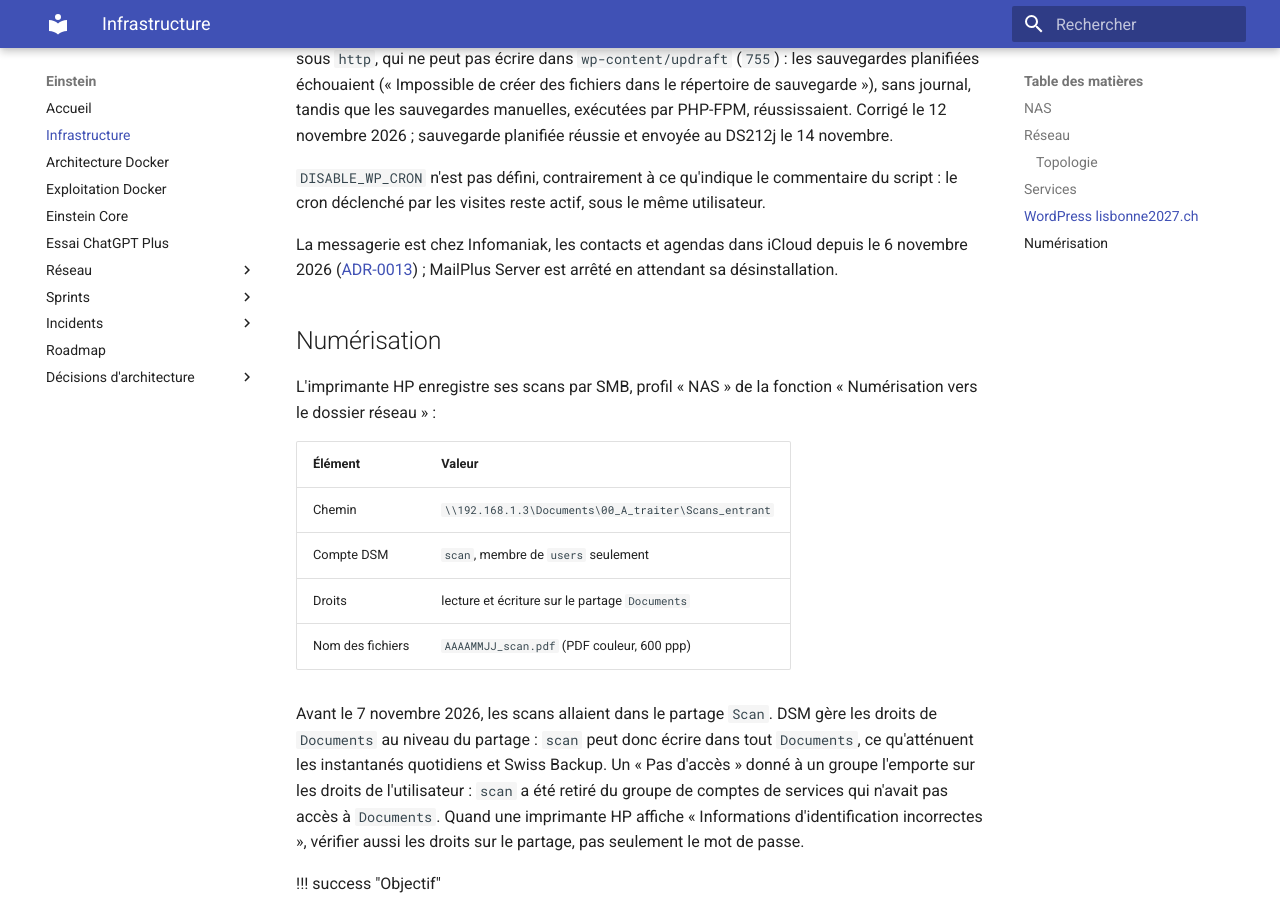
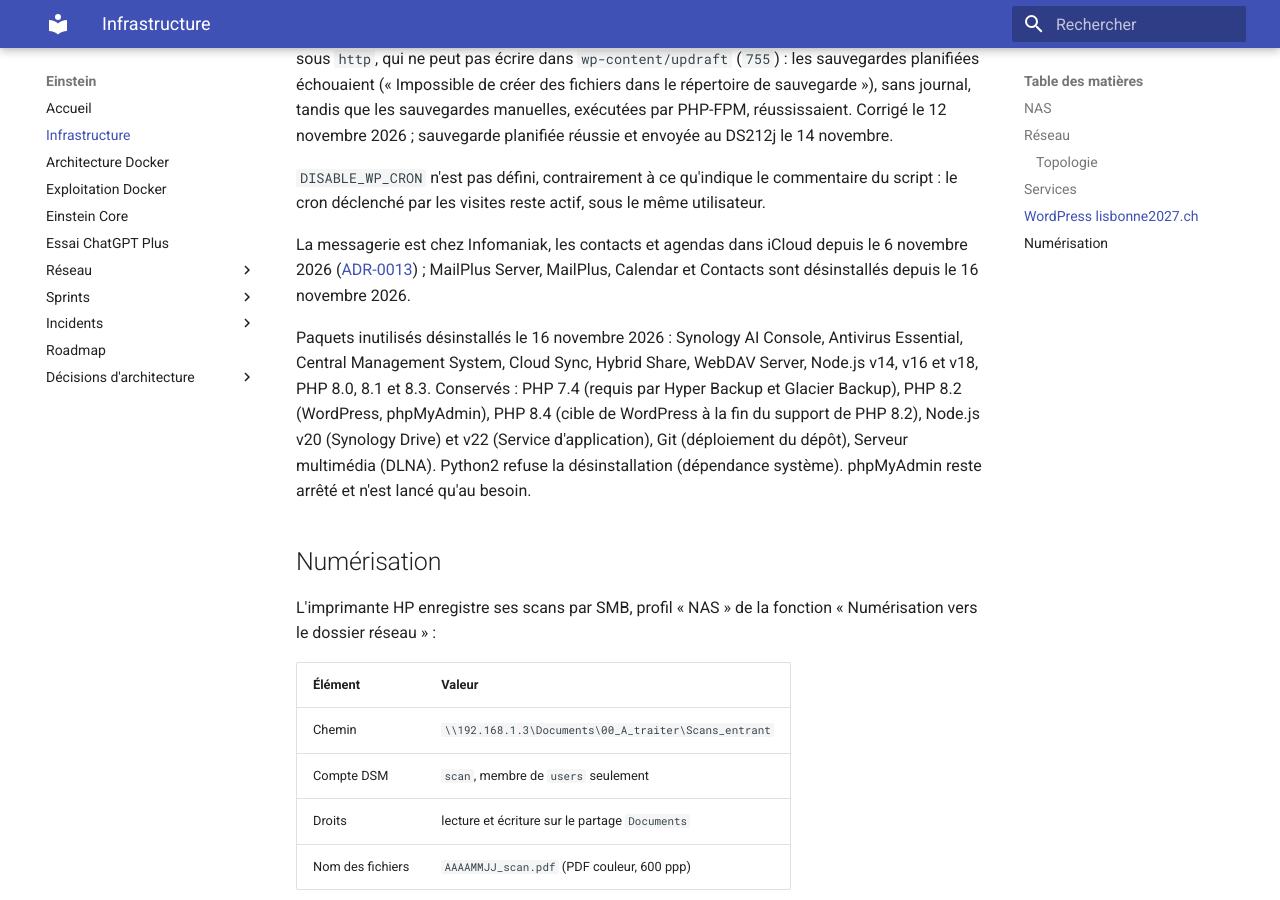
Before and after one commit to asanchez74/Einstein, an MkDocs documentation site: the page built from docs/infrastructure.md, in a window 1280 px wide and 900 px high, scrolled down 2707 px. Built offline with MkDocs 1.6.1 and Material for MkDocs 9.7.7, drawn with Linux system fonts in a browser that asks for light colours.

Commit message:
docs: MailPlus désinstallé (étape B terminée), paquets inutilisés retirés
Contournement du support Synology : Web Station arrêté pendant la
désinstallation. Liste des paquets retirés et conservés.

Co-Authored-By: Claude Opus 5.5 <noreply@anthropic.com>

```diff
--- a/docs/infrastructure.md
+++ b/docs/infrastructure.md
@@ -101,7 +101,17 @@ le même utilisateur.
 
 La messagerie est chez Infomaniak, les contacts et agendas dans iCloud depuis
 le 6 novembre 2026 ([ADR-0013](adr/0013-migration-messagerie-infomaniak.md)) ;
-MailPlus Server est arrêté en attendant sa désinstallation.
+MailPlus Server, MailPlus, Calendar et Contacts sont désinstallés depuis le
+16 novembre 2026.
+
+Paquets inutilisés désinstallés le 16 novembre 2026 : Synology AI Console,
+Antivirus Essential, Central Management System, Cloud Sync, Hybrid Share,
+WebDAV Server, Node.js v14, v16 et v18, PHP 8.0, 8.1 et 8.3. Conservés :
+PHP 7.4 (requis par Hyper Backup et Glacier Backup), PHP 8.2 (WordPress,
+phpMyAdmin), PHP 8.4 (cible de WordPress à la fin du support de PHP 8.2),
+Node.js v20 (Synology Drive) et v22 (Service d'application), Git (déploiement
+du dépôt), Serveur multimédia (DLNA). Python2 refuse la désinstallation (dépendance
+système). phpMyAdmin reste arrêté et n'est lancé qu'au besoin.
 
 ## Numérisation
 
```
Also changed, not shown: docs/adr/0013-migration-messagerie-infomaniak.md (+9 -3 lines).
